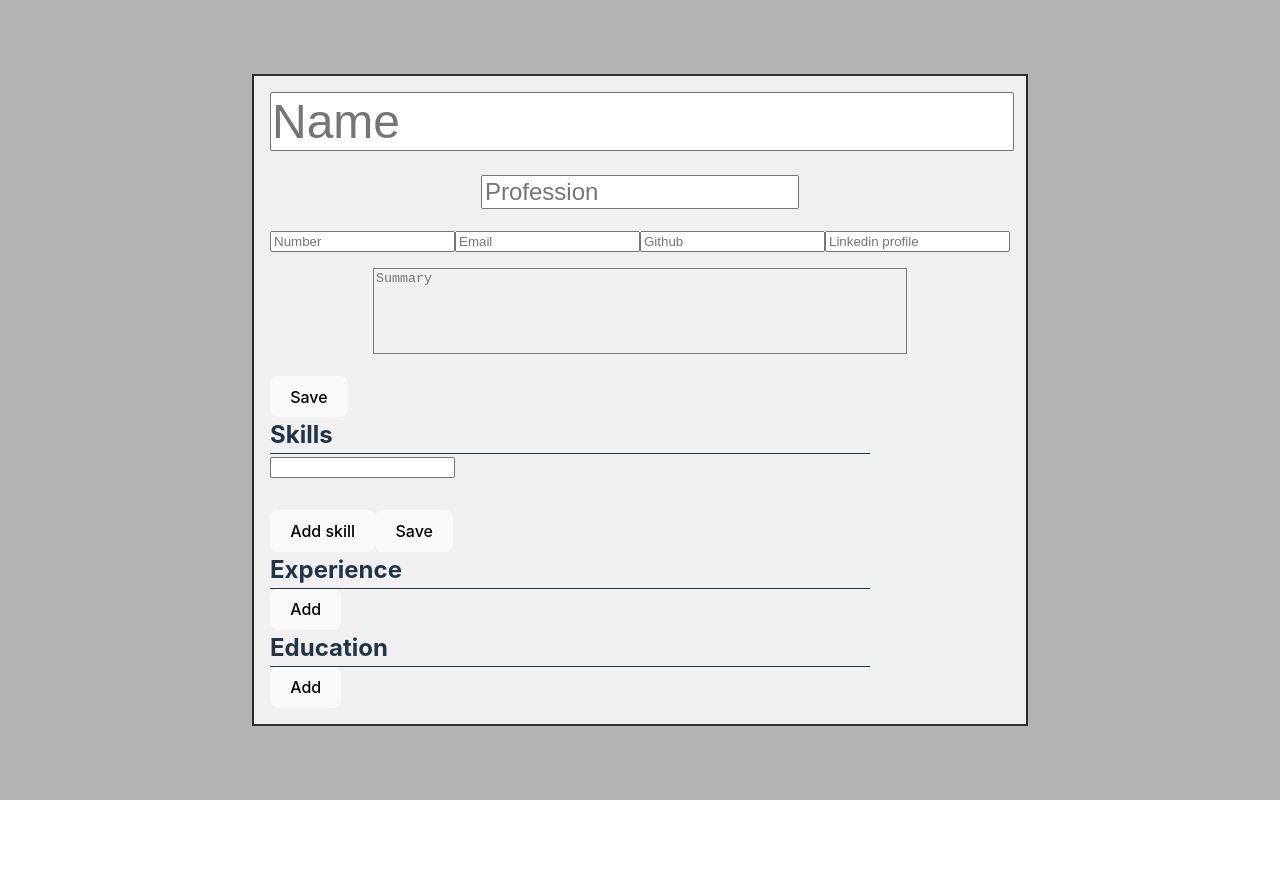
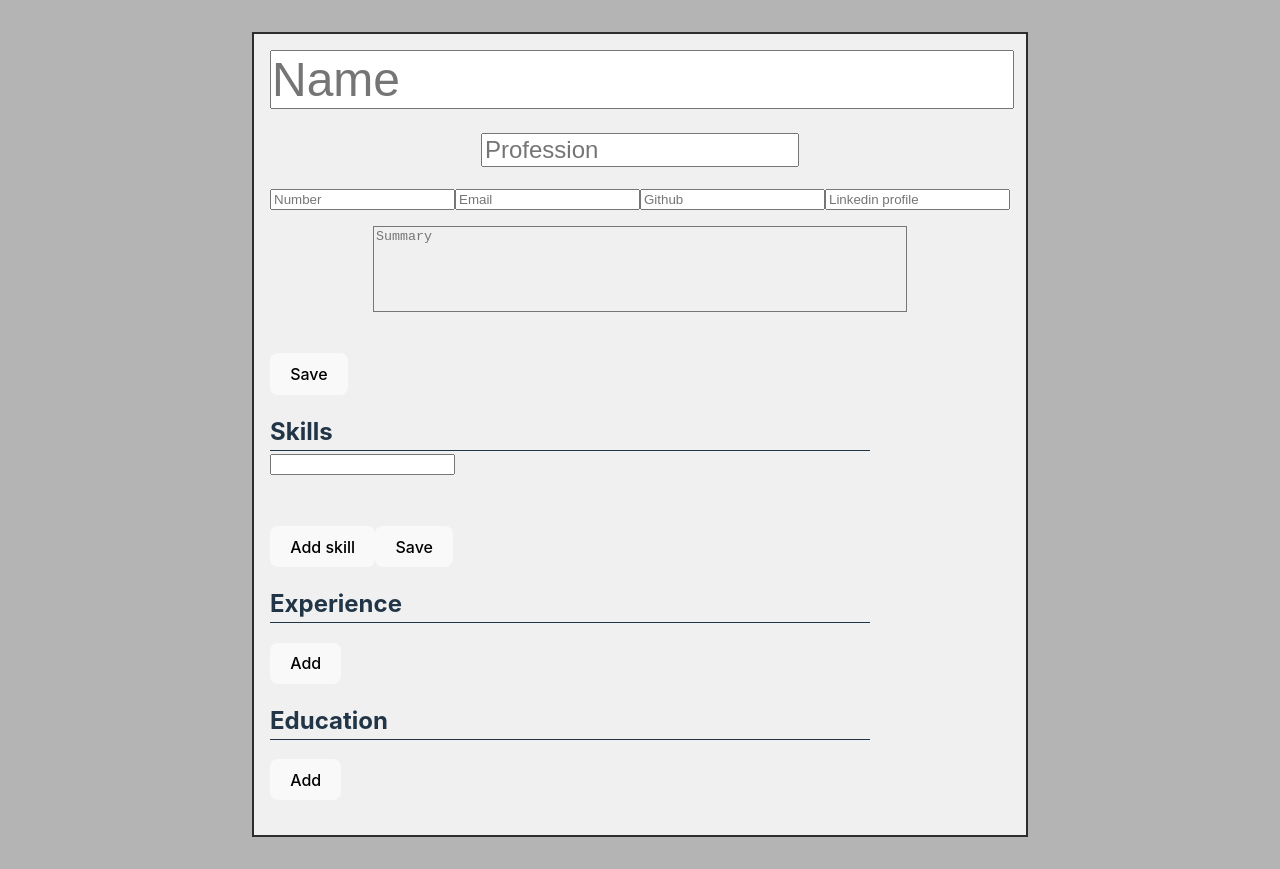
Before and after one commit to LucioFurnari/CV-Application, a React (Vite) app: page / in a window 1280 px wide. Before the commit the page ends 800 px from the top, so only its background shows below. Built offline with nearby package versions, Linux system fonts and the light colour scheme.

Commit message:
Move style for h1 tag

```diff
--- a/src/styles/App.css
+++ b/src/styles/App.css
@@ -21,10 +21,18 @@ main {
 .logo.react:hover {
   filter: drop-shadow(0 0 2em #61dafbaa);
 }
+h1 {
+  margin: 0;
+  margin-bottom: 1rem;
+  color: rgb(49, 92, 162);
+}
 h2 {
   border-bottom: 1px solid;
   width: 600px;
   margin: 0;
+}
+button {
+  margin: 1.2rem 0;
 }
 input:focus {
   outline: none;
```
